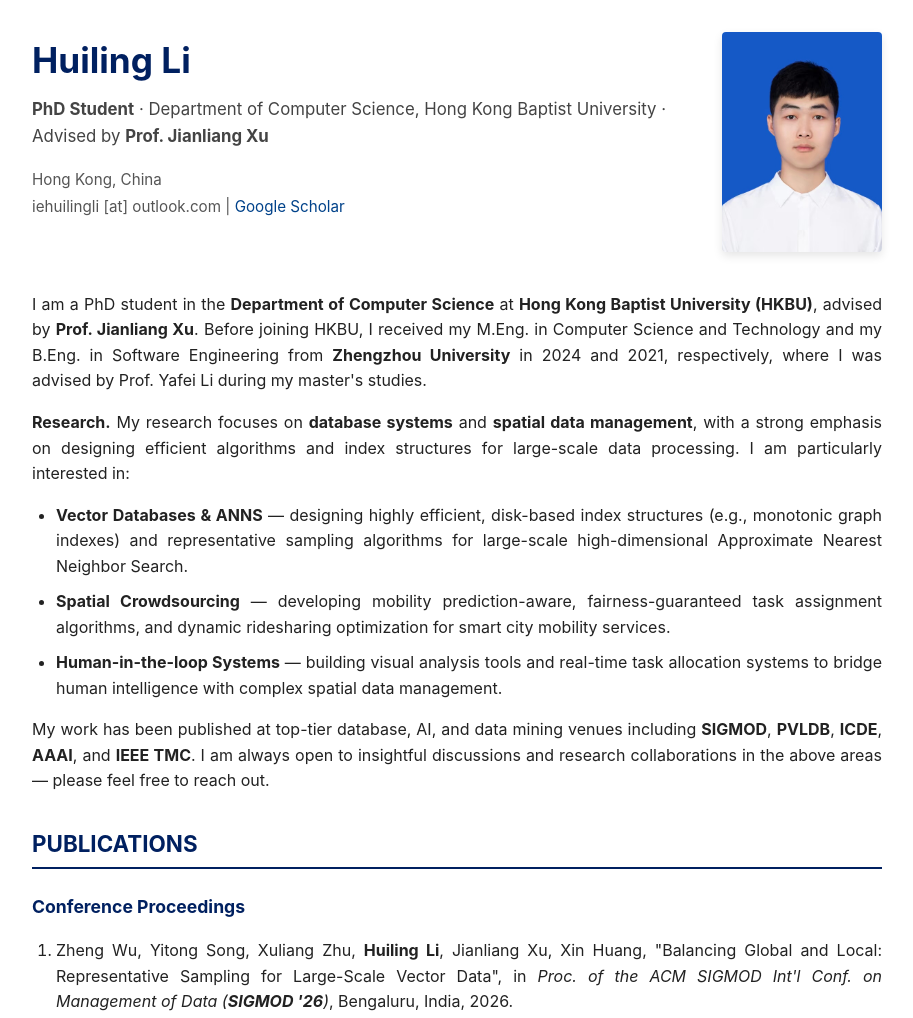
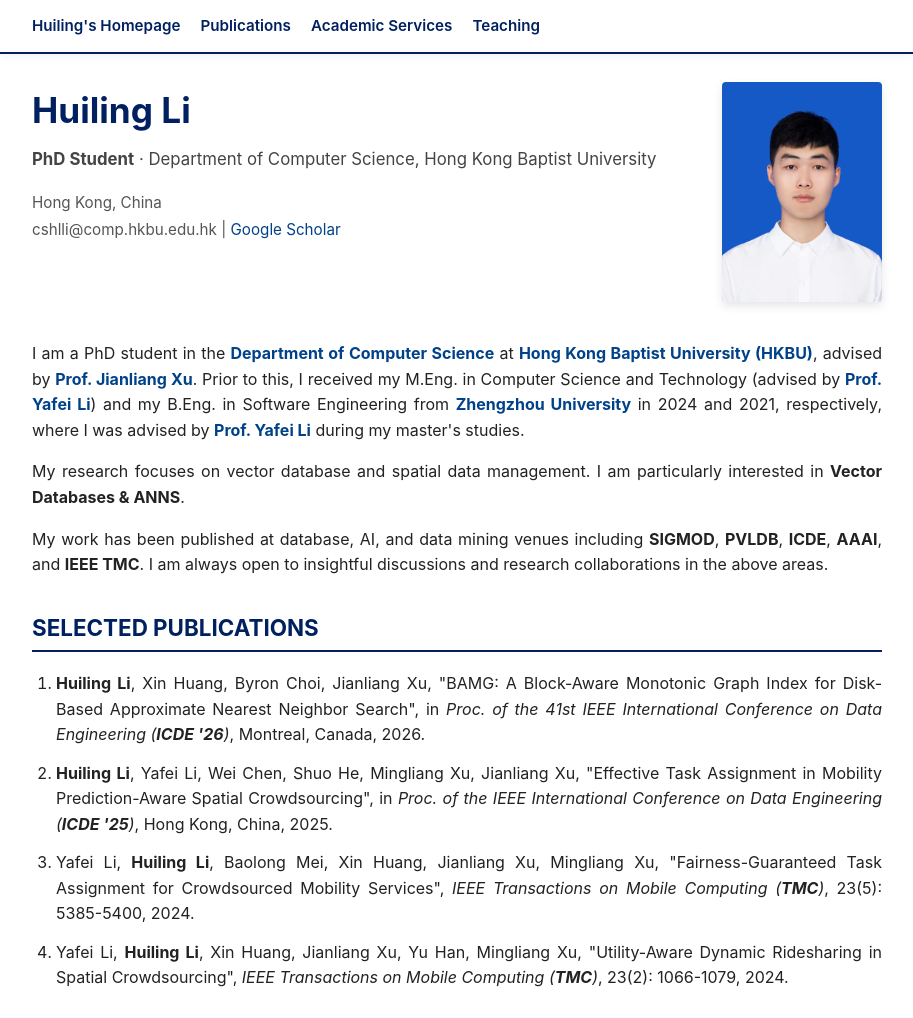
Before and after one commit to huiling1226/homepage, a plain HTML site: page index.html in a window 1280 px wide. Shown: the top 1018 px of the page, without its empty margins (183-1096 px from the left). Drawn offline with Linux system fonts and the light colour scheme.

Commit message:
Update index.html

```diff
--- a/index.html
+++ b/index.html
@@ -78,23 +78,56 @@
         ul.bullet-list { padding-left: 1.5rem; }
         ul.bullet-list li { margin-bottom: 0.5rem; }
 
+        html { scroll-behavior: smooth; }
+        .site-nav {
+            position: sticky;
+            top: 0;
+            z-index: 100;
+            display: flex;
+            flex-wrap: wrap;
+            align-items: center;
+            gap: 0.75rem 1.25rem;
+            margin: -2rem -2rem 1.75rem -2rem;
+            padding: 0.85rem 2rem;
+            background: #fff;
+            border-bottom: 2px solid #002060;
+            box-shadow: 0 2px 8px rgba(0, 32, 96, 0.06);
+        }
+        .site-nav a {
+            font-size: 0.95rem;
+            font-weight: 600;
+            color: #002060;
+        }
+        .site-nav a:hover { color: #00428a; }
+        main > section[id] { scroll-margin-top: 4rem; }
+
         @media (max-width: 650px) {
             .profile-container { flex-direction: column-reverse; align-items: center; text-align: center; }
             .bio-text, ul.research-list li, ul.pub-list li { text-align: left; }
+            .site-nav { justify-content: center; margin: -2rem -2rem 1.5rem -2rem; }
         }
     </style>
 </head>
 <body>
 
+    <nav class="site-nav" aria-label="Primary">
+        <a href="#home">Huiling's Homepage</a>
+        <a href="#publications">Publications</a>
+        <a href="#academic-services">Academic Services</a>
+        <a href="#teaching">Teaching</a>
+    </nav>
+
+    <main>
+    <section id="home">
     <header class="profile-container">
         <div class="profile-text">
             <h1>Huiling Li</h1>
             <div class="profile-subtitle">
-                <strong>PhD Student</strong> · Department of Computer Science, Hong Kong Baptist University · Advised by <strong>Prof. Jianliang Xu</strong>
+                <strong>PhD Student</strong> · Department of Computer Science, Hong Kong Baptist University
             </div>
             <div class="contact-info">
                 Hong Kong, China<br>
-                iehuilingli [at] outlook.com | <a href="https://scholar.google.com/citations?user=rLLsIUsAAAAJ&hl=zh-CN" target="_blank">Google Scholar</a>
+                cshlli@comp.hkbu.edu.hk | <a href="https://scholar.google.com/citations?user=rLLsIUsAAAAJ&hl=zh-CN" target="_blank">Google Scholar</a>
             </div>
         </div>
         <div class="profile-photo">
@@ -103,22 +136,23 @@
         </div>
     </header>
 
-    <main>
         <section class="bio-text">
-            <p>I am a PhD student in the <strong>Department of Computer Science</strong> at <strong>Hong Kong Baptist University (HKBU)</strong>, advised by <strong>Prof. Jianliang Xu</strong>. Before joining HKBU, I received my M.Eng. in Computer Science and Technology and my B.Eng. in Software Engineering from <strong>Zhengzhou University</strong> in 2024 and 2021, respectively, where I was advised by Prof. Yafei Li during my master's studies.</p>
+            <p>I am a PhD student in the <strong><a href="https://www.comp.hkbu.edu.hk/" target="_blank" rel="noopener noreferrer">Department of Computer Science</a></strong> at <strong><a href="https://www.hkbu.edu.hk/" target="_blank" rel="noopener noreferrer">Hong Kong Baptist University (HKBU)</a></strong>, advised by <strong><a href="https://www.comp.hkbu.edu.hk/~xujl/" target="_blank" rel="noopener noreferrer">Prof. Jianliang Xu</a></strong>. Prior to this, I received my M.Eng. in Computer Science and Technology (advised by <strong><a href="https://zzudb.github.io/" target="_blank" rel="noopener noreferrer">Prof. Yafei Li</a></strong>) and my B.Eng. in Software Engineering from <strong><a href="https://www.zzu.edu.cn/" target="_blank" rel="noopener noreferrer">Zhengzhou University</a></strong> in 2024 and 2021, respectively, where I was advised by <strong><a href="https://zzudb.github.io/" target="_blank" rel="noopener noreferrer">Prof. Yafei Li</a></strong> during my master's studies.</p>
 
-            <p><strong>Research.</strong> My research focuses on <strong>database systems</strong> and <strong>spatial data management</strong>, with a strong emphasis on designing efficient algorithms and index structures for large-scale data processing. I am particularly interested in:</p>
+            <p>My research focuses on vector database and spatial data management. I am particularly interested in <strong>Vector Databases & ANNS</strong>.</p>
 
-            <ul class="research-list">
-                <li><strong>Vector Databases & ANNS</strong> — designing highly efficient, disk-based index structures (e.g., monotonic graph indexes) and representative sampling algorithms for large-scale high-dimensional Approximate Nearest Neighbor Search.</li>
-                <li><strong>Spatial Crowdsourcing</strong> — developing mobility prediction-aware, fairness-guaranteed task assignment algorithms, and dynamic ridesharing optimization for smart city mobility services.</li>
-                <li><strong>Human-in-the-loop Systems</strong> — building visual analysis tools and real-time task allocation systems to bridge human intelligence with complex spatial data management.</li>
-            </ul>
-
-            <p>My work has been published at top-tier database, AI, and data mining venues including <strong>SIGMOD</strong>, <strong>PVLDB</strong>, <strong>ICDE</strong>, <strong>AAAI</strong>, and <strong>IEEE TMC</strong>. I am always open to insightful discussions and research collaborations in the above areas — please feel free to reach out.</p>
+            <p>My work has been published at database, AI, and data mining venues including <strong>SIGMOD</strong>, <strong>PVLDB</strong>, <strong>ICDE</strong>, <strong>AAAI</strong>, and <strong>IEEE TMC</strong>. I am always open to insightful discussions and research collaborations in the above areas.</p>
         </section>
 
-        <section>
+        <section aria-labelledby="selected-pubs-heading">
+            <h2 id="selected-pubs-heading">Selected Publications</h2>
+            <ul id="selected-pub-list" class="pub-list">
+                <!-- First-author ICDE and TMC entries from publications.json -->
+            </ul>
+        </section>
+    </section>
+
+        <section id="publications">
             <h2>Publications</h2>
 
             <h3>Conference Proceedings</h3>
@@ -132,40 +166,69 @@
             </ul>
         </section>
 
-        <section>
-            <h2>Academic Services & Teaching</h2>
+        <section id="academic-services">
+            <h2>Academic Services</h2>
             <ul class="bullet-list">
                 <li><strong>PC Member:</strong> AAAI</li>
                 <li><strong>Reviewer:</strong> FCS, EAAI</li>
-                <li><strong>Teaching Assistant:</strong> Database Systems, Hong Kong Baptist University</li>
+            </ul>
+        </section>
+
+        <section id="teaching">
+            <h2>Teaching</h2>
+            <ul class="bullet-list">
+                <li><strong>Teaching Assistant:</strong> Database Systems, <a href="https://www.hkbu.edu.hk/" target="_blank" rel="noopener noreferrer">Hong Kong Baptist University</a></li>
             </ul>
         </section>
     </main>
 
     <!-- JavaScript to load publications from JSON -->
     <script>
+        function pubHtmlConference(pub) {
+            return `${pub.authors}, "${pub.title}", in <em>${pub.venue}</em>, ${pub.location}.`;
+        }
+        function pubHtmlJournal(pub) {
+            return `${pub.authors}, "${pub.title}", <em>${pub.venue}</em>, ${pub.location}.`;
+        }
+
         fetch('publications.json')
             .then(response => response.json())
             .then(data => {
-                // Render Conferences
+                const icdeFirstAuthor = data.conferences.filter(pub =>
+                    /ICDE/i.test(pub.venue) &&
+                    /^\s*<strong>Huiling Li<\/strong>/.test(pub.authors)
+                );
+                const tmcPapers = data.journals.filter(pub => /IEEE Transactions on Mobile Computing|TMC/i.test(pub.venue));
+
+                const selectedList = document.getElementById('selected-pub-list');
+                [...icdeFirstAuthor, ...tmcPapers].forEach(pub => {
+                    const li = document.createElement('li');
+                    const isConference = data.conferences.includes(pub);
+                    li.innerHTML = isConference ? pubHtmlConference(pub) : pubHtmlJournal(pub);
+                    selectedList.appendChild(li);
+                });
+
                 const confList = document.getElementById('conf-list');
                 data.conferences.forEach(pub => {
                     const li = document.createElement('li');
-                    li.innerHTML = `${pub.authors}, "${pub.title}", in <em>${pub.venue}</em>, ${pub.location}.`;
+                    li.innerHTML = pubHtmlConference(pub);
                     confList.appendChild(li);
                 });
 
-                // Render Journals
                 const journalList = document.getElementById('journal-list');
                 data.journals.forEach(pub => {
                     const li = document.createElement('li');
-                    li.innerHTML = `${pub.authors}, "${pub.title}", <em>${pub.venue}</em>, ${pub.location}.`;
+                    li.innerHTML = pubHtmlJournal(pub);
                     journalList.appendChild(li);
                 });
             })
             .catch(error => {
                 console.error('Error loading publications:', error);
-                document.getElementById('conf-list').innerHTML = "<li>Failed to load publications. Please check your publications.json file.</li>";
+                const msg = "<li>Failed to load publications. Please check your publications.json file.</li>";
+                document.getElementById('conf-list').innerHTML = msg;
+                document.getElementById('journal-list').innerHTML = msg;
+                const sel = document.getElementById('selected-pub-list');
+                if (sel) sel.innerHTML = msg;
             });
     </script>
 </body>
```
